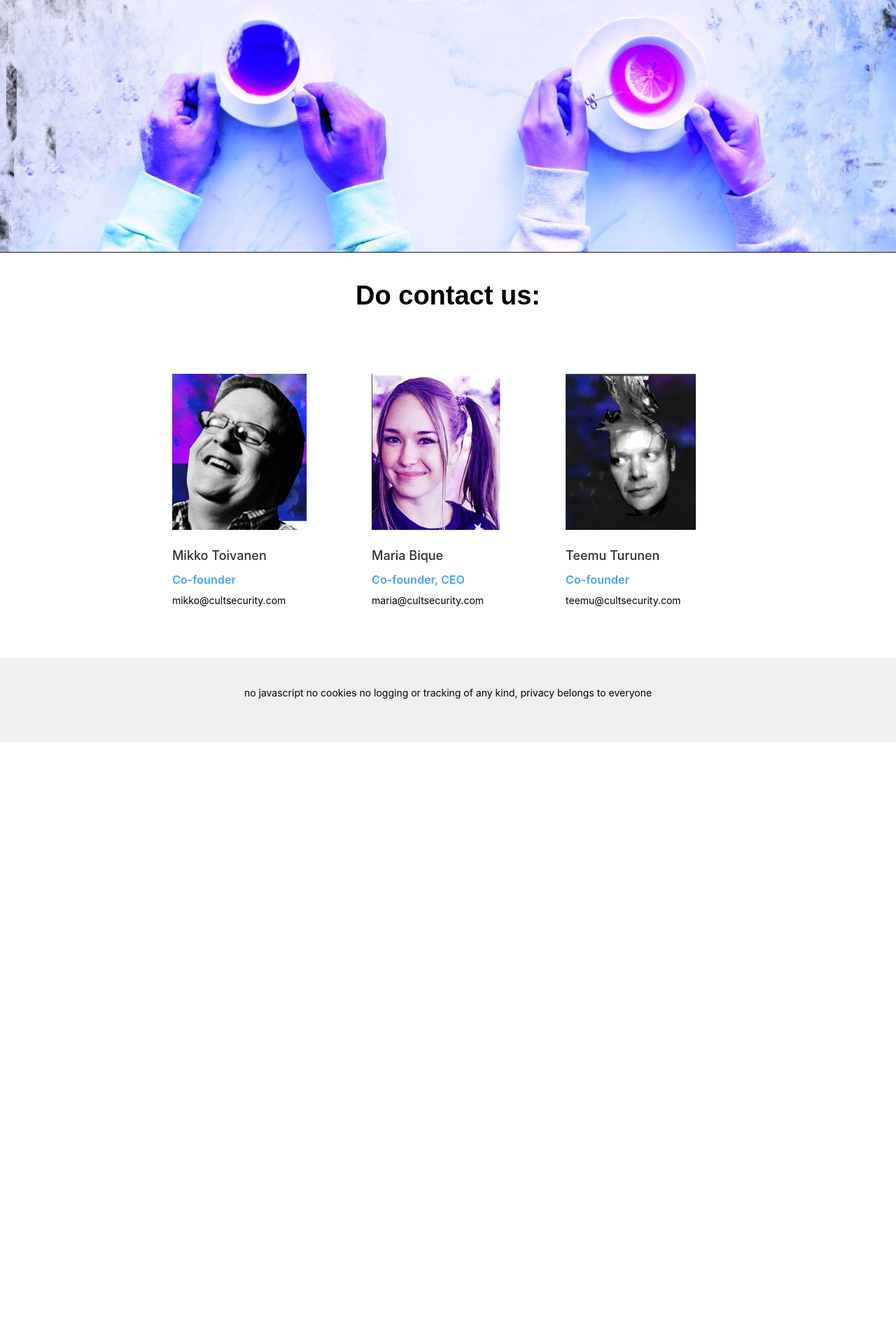
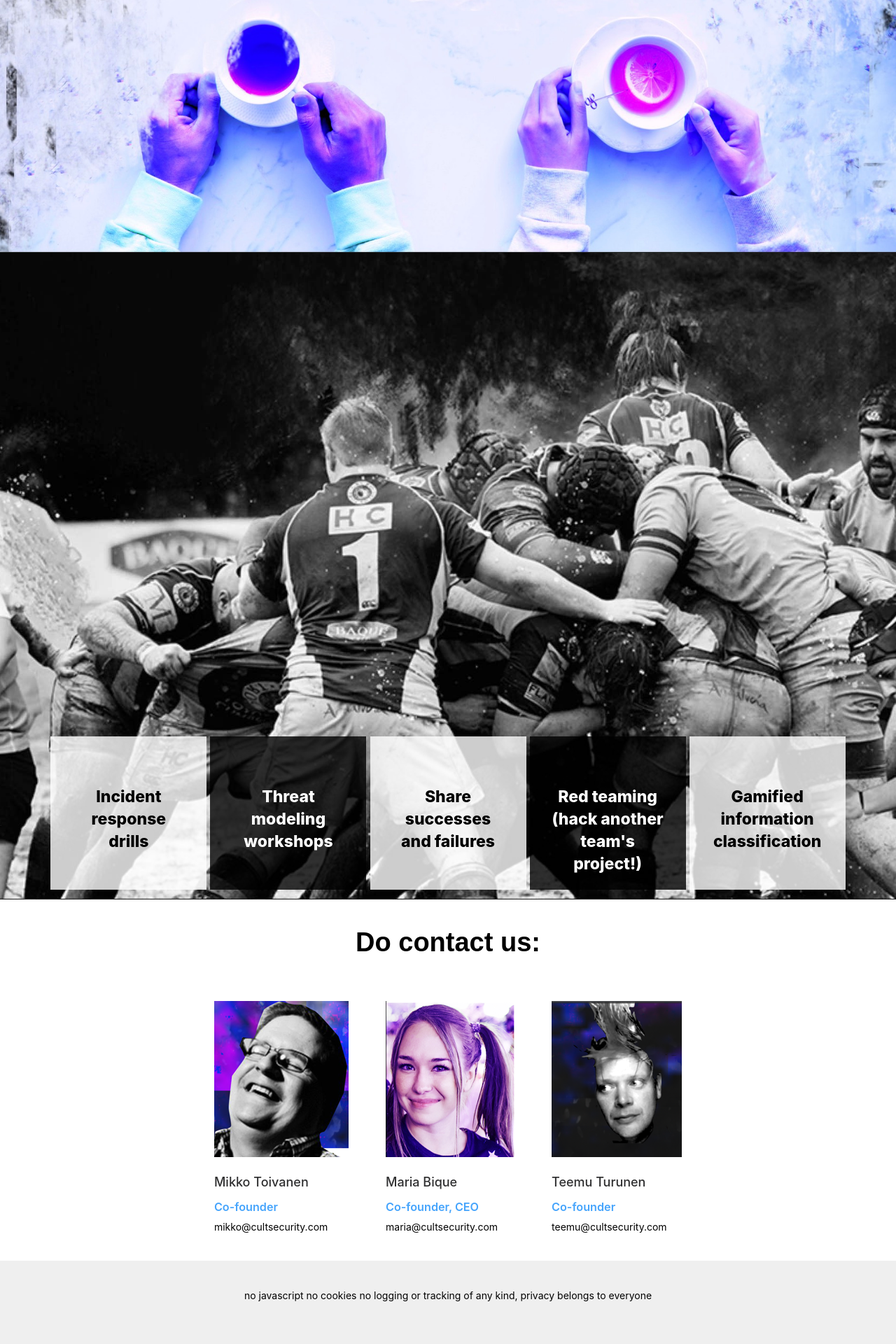
Before and after one commit to cultsecurity/cultsecurity.github.io, a Jekyll site: the page built from index.html, in a window 1280 px wide. Shown: the part 2657-4577 px from the top of the page at 70% size. Built offline with Jekyll 4.4.1, drawn with Linux system fonts in a browser that asks for light colours; before the commit the page ends 3717 px from its top, so only the background shows below that.

Commit message:
Adding methods segment

```diff
--- a/assets/css/css.scss
+++ b/assets/css/css.scss
@@ -565,13 +565,26 @@ section.contact {
   }
 
   .contact-block {
-    background-color: white;
+    background-color: rgba(255, 255, 255, 0.8);
     text-align: center;
-    margin: 12px 0px;
+    margin: 4px 0px;
     overflow: hidden;
     padding: 24px;
     vertical-align: top;
     width: auto;
+  }
+
+  .offering {
+    width: 175px;
+    height: 125px;
+    padding-top: 70px;
+    font-size: $size-medium;
+    font-weight: 800;
+  }
+
+  .dark {
+    background-color: rgba(0, 0, 0, 0.8);
+    color: #FFF;
   }
 
   .contact-details {
@@ -594,9 +607,9 @@ section.contact {
     text-align: center;
 
     img {
-      margin-top: 20px;
-      margin-bottom: 20px;
-      margin-right: 20px;
+      //margin-top: 20px;
+      //margin-bottom: 20px;
+      //margin-right: 20px;
       max-width: 30%;
       height: auto;
       float: left;
@@ -609,7 +622,7 @@ section.contact {
 
   @media screen and (min-width: $tablet) {
     .contact-block {
-      min-height: 380px;
+     // min-height: 380px;
     }
 
     img {
@@ -620,7 +633,7 @@ section.contact {
 
     .contact-block {
       display: inline-block;
-      margin-right: 20px;
+      //margin-right: 20px;
     }
 
     .contact-details {
@@ -657,6 +670,20 @@ section.mentorbox {
   }
 }
 
+.methodbox {
+  height: 100%;
+  background-image: url('../img/methods-bg.jpg');
+  background-position: 30% 20%;
+  background-repeat: no-repeat;
+  background-size: cover;
+
+  @media screen and (min-width: $tablet) {
+    background-image: url('../img/methods-bg.jpg');
+    background-position: 40% 40%;
+    background-size: cover;
+  }
+}
+
 section.riskbox {
   height: 100%;
   background: linear-gradient(to bottom, rgba(255, 255, 255, 0), 75%, rgba(0, 0, 0, 1)), url('../img/risk-graphic.jpg');
--- a/index.html
+++ b/index.html
@@ -69,6 +69,44 @@ custom_js:
       <p><br/><br/><br/></p>
       <p><br/><br/><br/></p>
     </div>
+  </div>
+</section>
+
+<section class="contact methodbox">
+  <div class="container">
+      <p><br/><br/><br/></p>
+      <p><br/><br/><br/></p>
+      <p><br/><br/><br/></p>
+      <p><br/><br/><br/></p>
+      <p><br/><br/><br/></p>
+      <p><br/><br/><br/></p>
+      <p><br/><br/><br/></p>
+      <p><br/><br/><br/></p>
+  <div class="contact-block offering">
+    <p>Incident<br/>response</br>drills</p>
+    <div class="new-line"> </div>
+  </div>
+
+  <div class="contact-block offering dark">
+    <p>Threat<br/>modeling<br/>workshops</p>
+    <div class="new-line"> </div>
+  </div>
+
+  <div class="contact-block offering">
+    <p>Share<br/>successes<br/>and failures</p>
+    <div class="new-line"> </div>
+  </div>
+
+  <div class="contact-block offering dark">
+    <p>Red teaming<br/>(hack another</br>team's project!)</p>
+    <div class="new-line"> </div>
+  </div>
+
+  <div class="contact-block offering">
+    <p>Gamified<br/>information</br>classification</p>
+    <div class="new-line"> </div>
+  </div>
+
   </div>
 </section>
 
```
Also changed, not shown: assets/img/methods-bg-full.jpg (added), assets/img/methods-bg.jpg (added), 5 other files.
